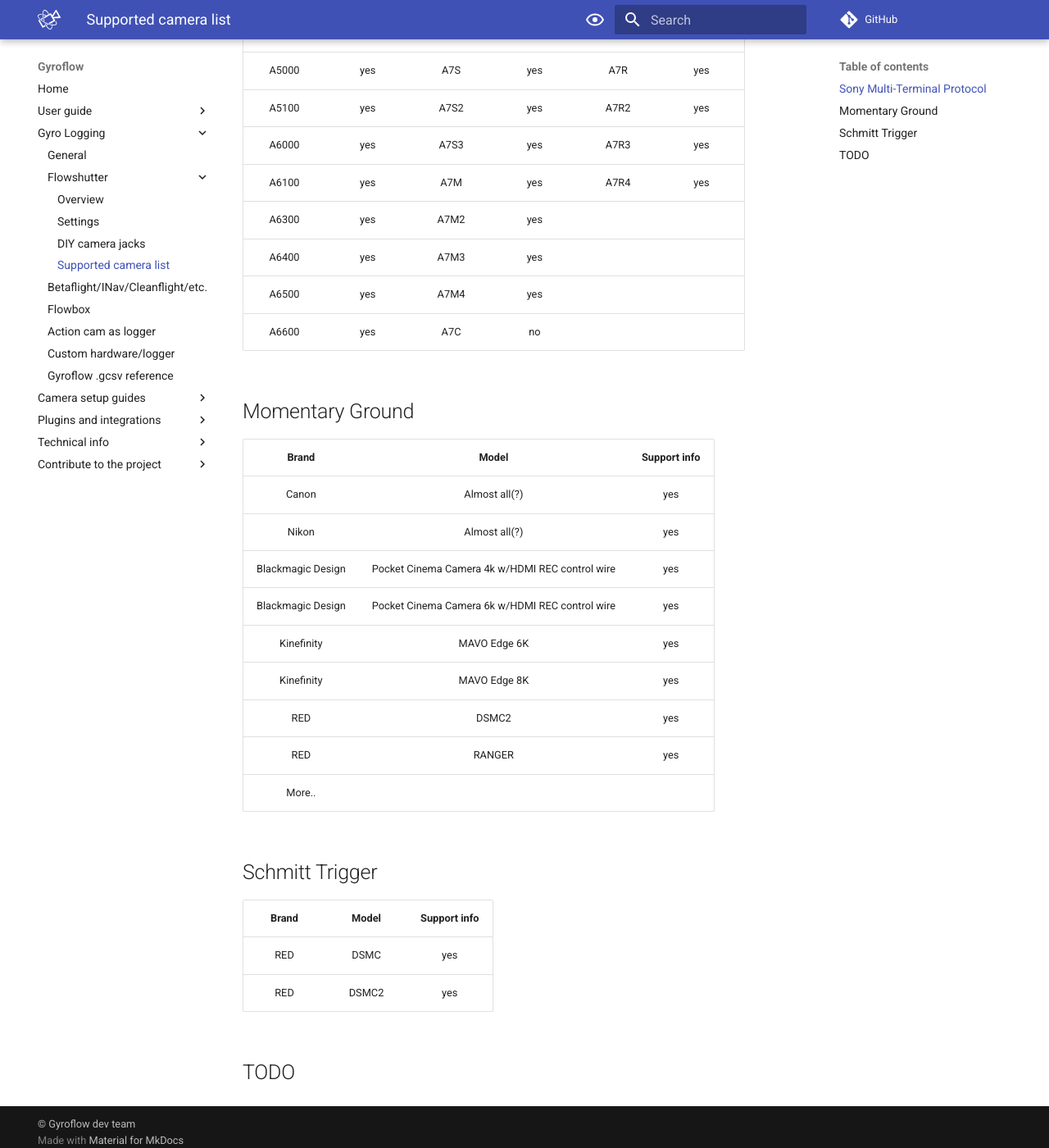
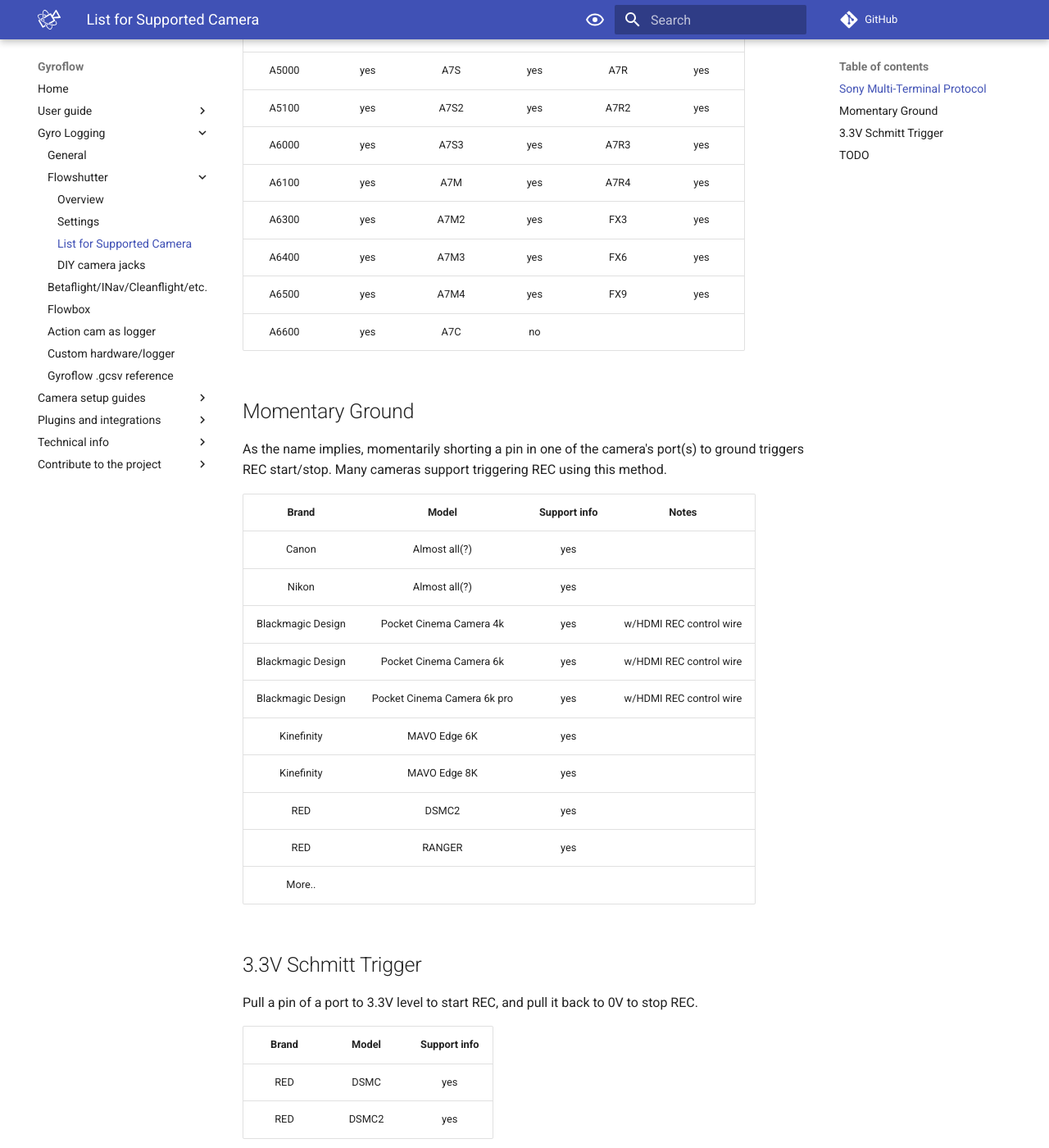
Before and after one commit to gyroflow/gyroflow-docs, an MkDocs documentation site: the page built from docs/logging/flowshutter/camera list.md, in a window 1280 px wide and 1400 px high, scrolled down 488 px. Shown: the whole window at 82% size. Built offline with MkDocs 1.6.1 and Material for MkDocs 9.7.7, drawn with Linux system fonts in a browser that asks for light colours; comment, search, counter and statistics services are not loaded; some of the changed text lies outside the part shown.

Commit message:
update flowshutter docs

```diff
--- a/docs/logging/flowshutter/camera list.md
+++ b/docs/logging/flowshutter/camera list.md
@@ -15,19 +15,22 @@
 | A5100 |  yes  | A7S2  |  yes  | A7R2  |  yes  |
 | A6000 |  yes  | A7S3  |  yes  | A7R3  |  yes  |
 | A6100 |  yes  |  A7M  |  yes  | A7R4  |  yes  |
-| A6300 |  yes  | A7M2  |  yes  |
-| A6400 |  yes  | A7M3  |  yes  |
-| A6500 |  yes  | A7M4  |  yes  |
+| A6300 |  yes  | A7M2  |  yes  | FX3   |  yes  |
+| A6400 |  yes  | A7M3  |  yes  | FX6   |  yes  |
+| A6500 |  yes  | A7M4  |  yes  | FX9   |  yes  |
 | A6600 |  yes  |  A7C  |   no  |
 
 ## Momentary Ground
 
-| Brand | Model | Support info |
-| :---: | :---: | :---: |
-| Canon | Almost all(?) | yes |
-| Nikon | Almost all(?) | yes |
-| Blackmagic Design | Pocket Cinema Camera 4k w/HDMI REC control wire | yes |
-| Blackmagic Design | Pocket Cinema Camera 6k w/HDMI REC control wire | yes |
+As the name implies, momentarily shorting a pin in one of the camera's port(s) to ground triggers REC start/stop. Many cameras support triggering REC using this method.
+
+| Brand | Model | Support info | Notes |
+| :---: | :---: | :---: | :---: |
+| Canon | Almost all(?) | yes | |
+| Nikon | Almost all(?) | yes | |
+| Blackmagic Design | Pocket Cinema Camera 4k | yes | w/HDMI REC control wire |
+| Blackmagic Design | Pocket Cinema Camera 6k | yes | w/HDMI REC control wire |
+| Blackmagic Design | Pocket Cinema Camera 6k pro | yes | w/HDMI REC control wire |
 | Kinefinity | MAVO Edge 6K | yes |
 | Kinefinity | MAVO Edge 8K | yes |
 | RED | DSMC2 | yes |
@@ -35,7 +38,9 @@
 | More.. | | |
 
 
-## Schmitt Trigger
+## 3.3V Schmitt Trigger
+
+Pull a pin of a port to 3.3V level to start REC, and pull it back to 0V to stop REC.
 
 | Brand | Model | Support info |
 | :---: | :---: | :---: |
--- a/mkdocs.yml
+++ b/mkdocs.yml
@@ -62,8 +62,8 @@
         - Flowshutter:
             - Overview: logging/flowshutter/flowshutter.md
             - Settings: logging/flowshutter/settings.md
+            - List for Supported Camera: logging/flowshutter/camera list.md
             - DIY camera jacks: logging/flowshutter/diy camera jacks.md
-            - Supported camera list: logging/flowshutter/camera list.md
         - Betaflight/INav/Cleanflight/etc.: logging/betaflight.md
         - Flowbox: logging/flowbox.md
         - Action cam as logger: logging/actioncamlogger.md
```
Also changed, not shown: other parts of docs/logging/flowshutter/camera list.md (+1 -1 lines), docs/logging/flowshutter/flowshutter.md (+5 -4 lines), docs/logging/flowshutter/settings.md (+5 -1 lines).
